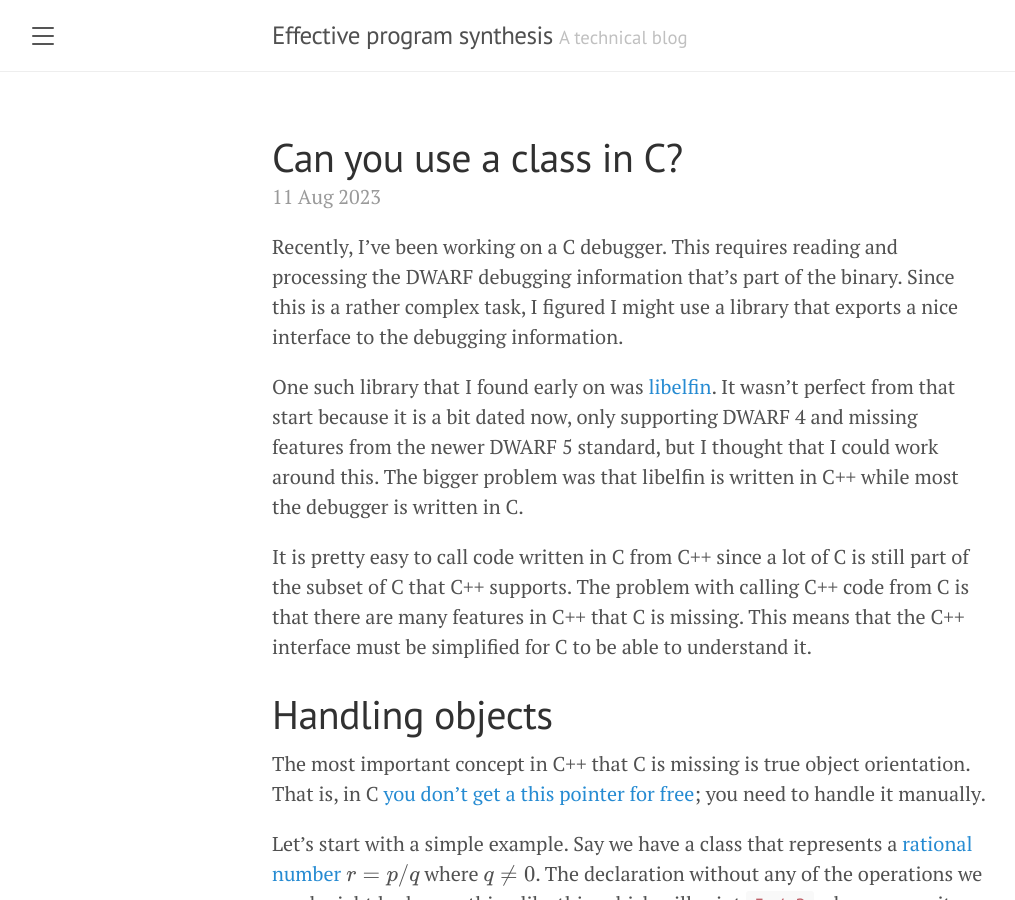
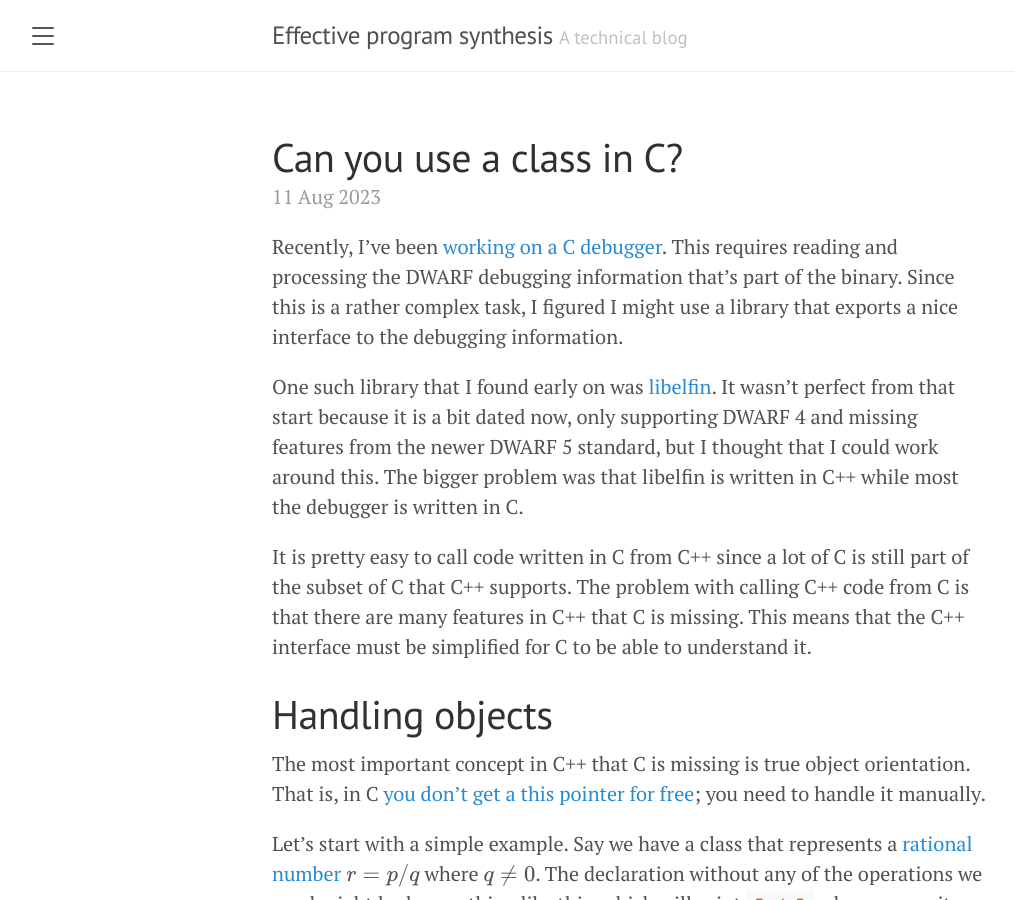
Before and after one commit to vincentbernat/thass0.github.io, a Jekyll site: the page built from _posts/2023-08-11-can-you-use-a-class-in-c.md, in a window 1280 px wide and 900 px high. Shown: the whole window, without its empty margins (8-1023 px from the left). Built offline with Jekyll 4.4.1, drawn with Linux system fonts in a browser that asks for light colours; nearby versions of some CDN libraries; formulas are drawn with MathJax 3; part of the change alters nothing that is shown.

```diff
--- a/_posts/2023-08-11-can-you-use-a-class-in-c.md
+++ b/_posts/2023-08-11-can-you-use-a-class-in-c.md
@@ -3,7 +3,7 @@ layout: post
 title: Can you use a class in C?
 ---
 
-Recently, I've been working on a C debugger. This requires reading and processing the DWARF debugging information that's part of the binary. Since this is a rather complex task, I figured I  might use a library that exports a nice interface to the debugging information.
+Recently, I've been [working on a C debugger](https://github.com/d4ckard/spray). This requires reading and processing the DWARF debugging information that's part of the binary. Since this is a rather complex task, I figured I  might use a library that exports a nice interface to the debugging information.
 
 One such library that I found early on was [libelfin](https://github.com/aclements/libelfin). It wasn't perfect from that start because it is a bit dated now, only supporting DWARF 4 and missing features from the newer DWARF 5 standard, but I thought that I could work around this. The bigger problem was that libelfin is written in C++ while most the debugger is written in C.
 
```
